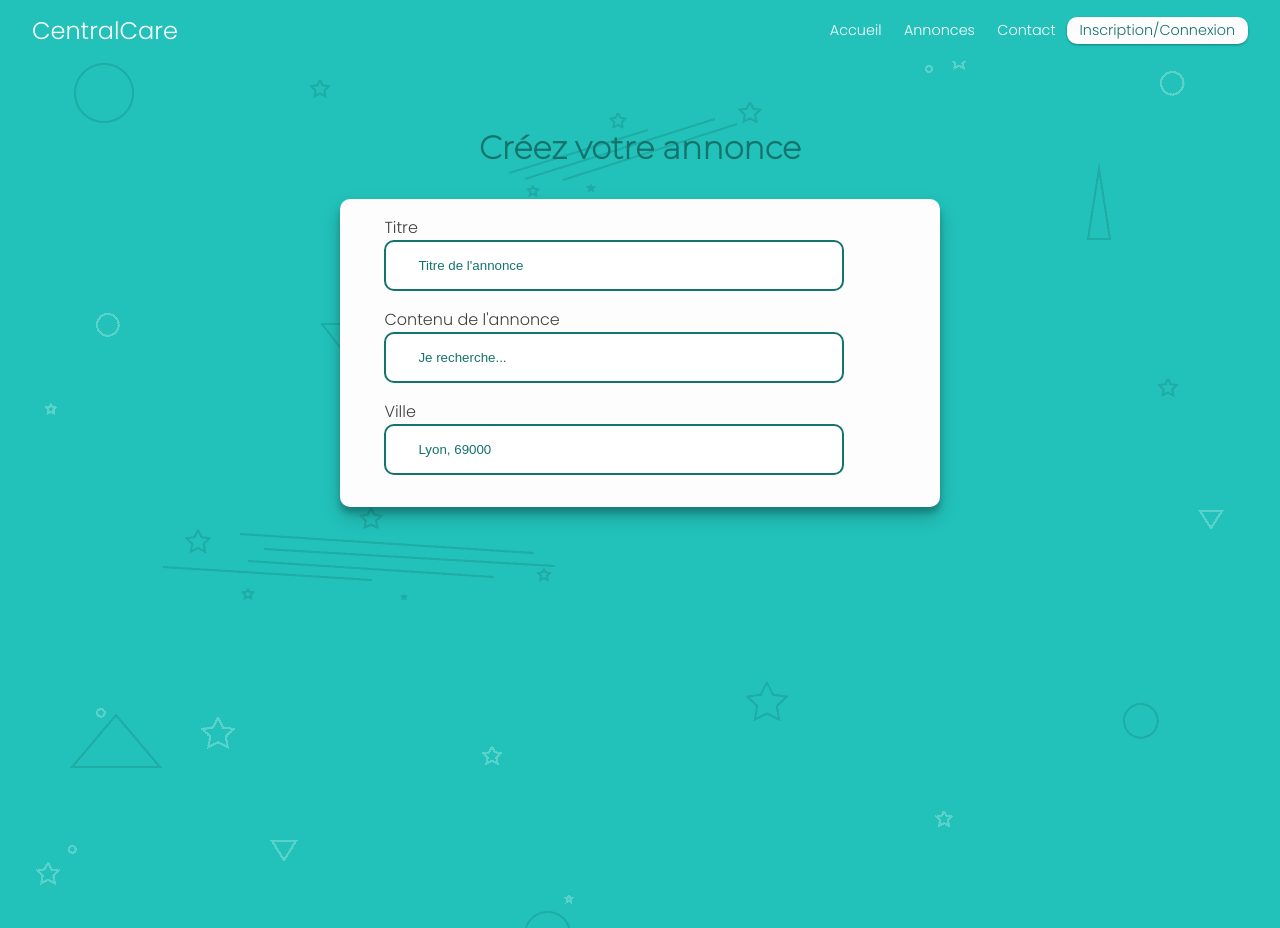
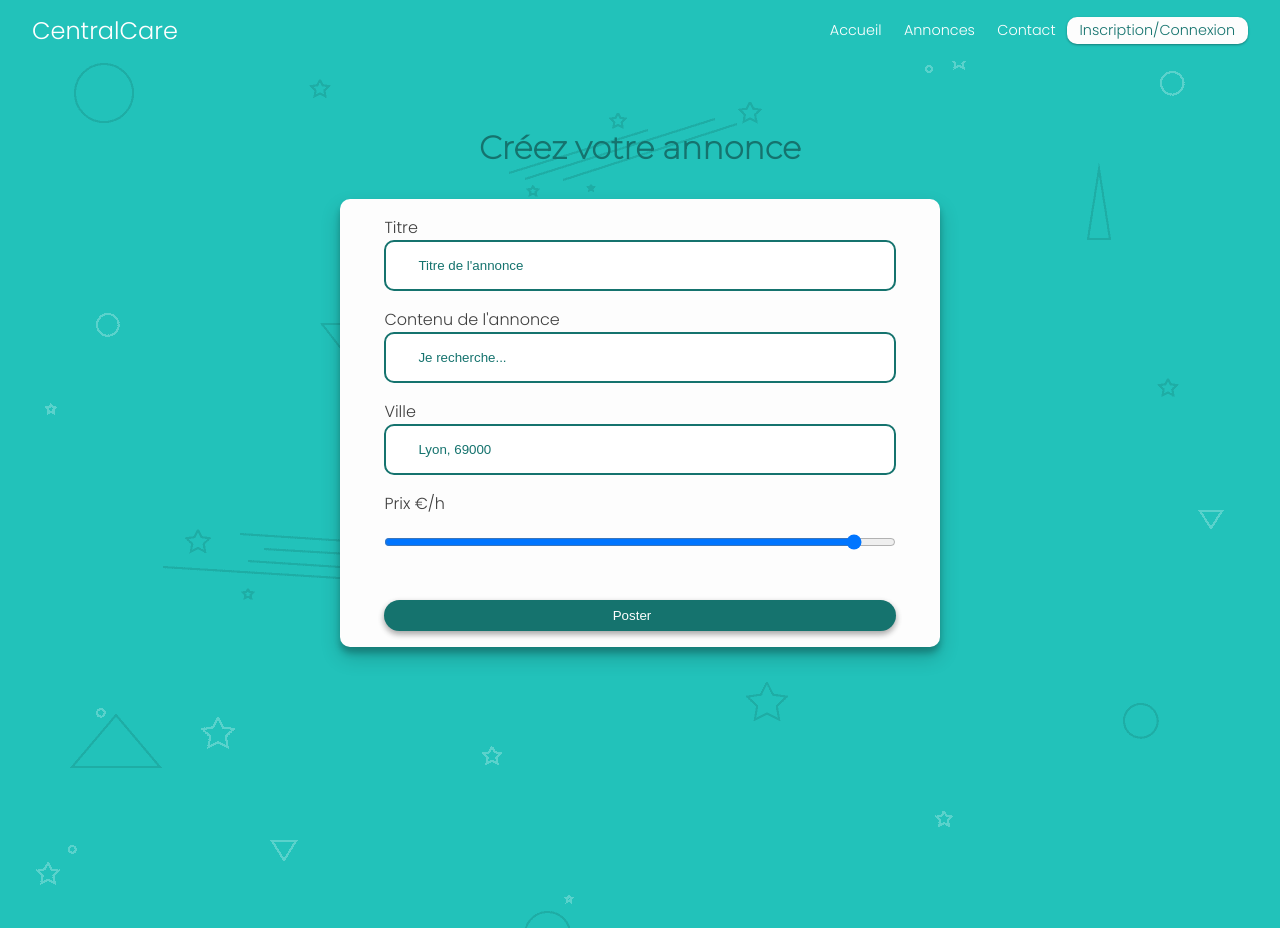
Before and after one commit to devbw/CentralCareClient, a React (Create React App) app: page /poster in a window 1280 px wide. Built offline with nearby package versions, Linux system fonts and the light colour scheme.

Commit message:
add range input

```diff
--- a/src/pages/Createpost.js
+++ b/src/pages/Createpost.js
@@ -1,11 +1,10 @@
-import React, {useState} from "react";
+import React, { useState } from "react";
 import Navigation from "../components/Navigation";
 
 const Createpost = () => {
-
-  const [title, setTitle] = useState('');
-  const [postContent, setPostContent] = useState('');
-  const [city, setCity] = useState('');
+  const [title, setTitle] = useState("");
+  const [postContent, setPostContent] = useState("");
+  const [city, setCity] = useState("");
 
   return (
     <div className="create-container">
@@ -43,6 +42,16 @@ const Createpost = () => {
             onChange={(e) => setCity(e.target.value)}
             required
           />
+          <label htmlFor="price">Prix €/h</label>
+          <input
+            type="range"
+            name="price"
+            id="price"
+            placeholder="10€/h"
+            min="8"
+            max="30"
+          />
+          <button type="submit">Poster</button>
         </form>
       </div>
     </div>
--- a/src/styles/pages/createpost.scss
+++ b/src/styles/pages/createpost.scss
@@ -25,7 +25,7 @@
         margin-bottom: 1rem;
         border: 2px $color-2 solid;
         color: $color-2;
-        width: 90%;
+        width: 100%;
         &::placeholder{
           color: $color-2;
         }
@@ -33,6 +33,23 @@
       label{
         color: rgba(0, 0, 0, 0.75);
       }
+      button{
+        background: $color-2;
+        color: $white;
+        padding: .5rem 2rem .5rem 1rem;
+        border-radius: 20px;
+        width: 100%;
+        display: flex;
+        align-items: center;
+        justify-content: center;
+        cursor: pointer;
+        transition: .3s;
+        margin-top: 1rem;
+        box-shadow: 0 3px 6px rgba(0,0,0,0.16), 0 3px 6px rgba(0,0,0,0.23);
+        &:hover {
+          transform: translateY(5px);
+        }
+      }
     }
   }
 }
```
